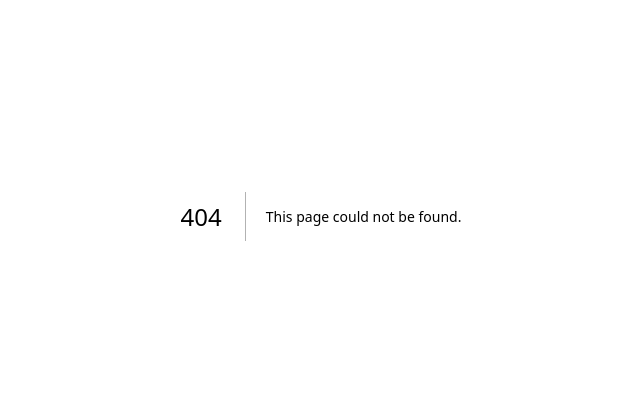
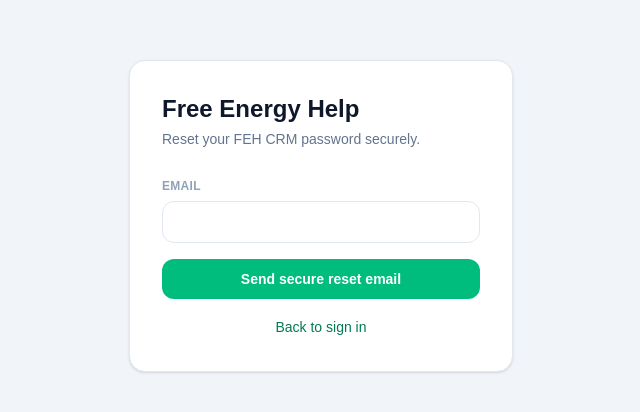
Before and after one commit to dalbirrahala-byte/free-energy-help-ai-os, a Next.js app in the folder frontend/: page /forgot-password in a window 1280 px wide. Before the commit this address had no page. Shown: the part 184-596 px from the top of the page, without its empty margins (319-959 px from the left). Built offline with nearby package versions, Linux system fonts and the light colour scheme.

Commit message:
feat(auth): add FEH password recovery page

```diff
--- /dev/null
+++ b/frontend/src/app/forgot-password/page.tsx
@@ -0,0 +1,14 @@
+import { ForgotPasswordForm } from "./ForgotPasswordForm";
+
+export default function ForgotPasswordPage() {
+  return (
+    <main className="flex min-h-screen items-center justify-center bg-slate-100 p-8">
+      <div className="w-full max-w-sm rounded-2xl border border-slate-200 bg-white p-8 shadow-sm">
+        <h1 className="text-2xl font-bold text-slate-900">Free Energy Help</h1>
+        <p className="mt-1 text-sm text-slate-500">Reset your FEH CRM password securely.</p>
+
+        <ForgotPasswordForm />
+      </div>
+    </main>
+  );
+}
```
